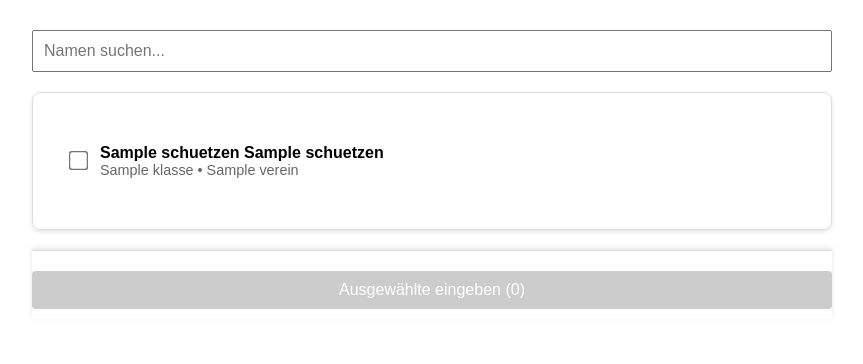
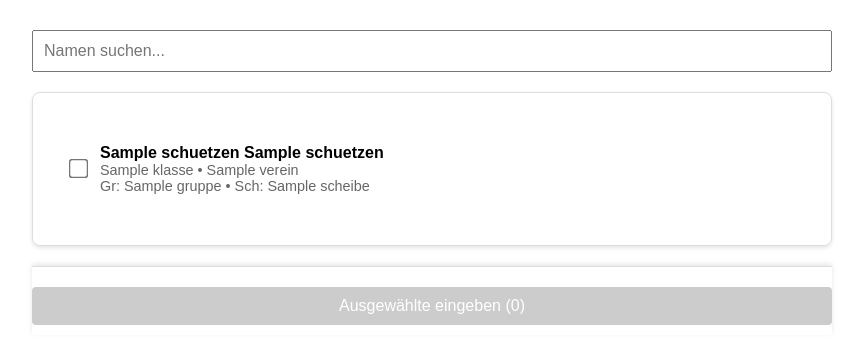
Before and after one commit to antonbader/BLATU, a Python web app: template templates/index.html in a window 1280 px wide. Shown: the part 118-482 px from the top of the page, without its empty margins (208-1071 px from the left). Run offline with Jinja, Linux system fonts and the light colour scheme; the template is opened without the code that fills it: most values are stand-ins (such as "Sample title", 1, 10 or a date in 2020).

Commit message:
Show group and target info on web start page - Update `templates/index.html` to display Group and Target number for each shooter in the selection list

```diff
--- a/templates/index.html
+++ b/templates/index.html
@@ -39,7 +39,7 @@
                     <input type="checkbox" name="ids" value="{{ s.id }}" class="shooter-check" onclick="event.stopPropagation(); updateCount();">
                     <div class="shooter-content">
                         <div class="shooter-info">{{ s.vorname }} {{ s.name }}</div>
-                        <div class="shooter-details">{{ s.klasse }} • {{ s.verein }}</div>
+                        <div class="shooter-details">{{ s.klasse }} • {{ s.verein }} <br> Gr: {{ s.gruppe }} • Sch: {{ s.scheibe }}</div>
                     </div>
                 </li>
                 {% endfor %}
```
